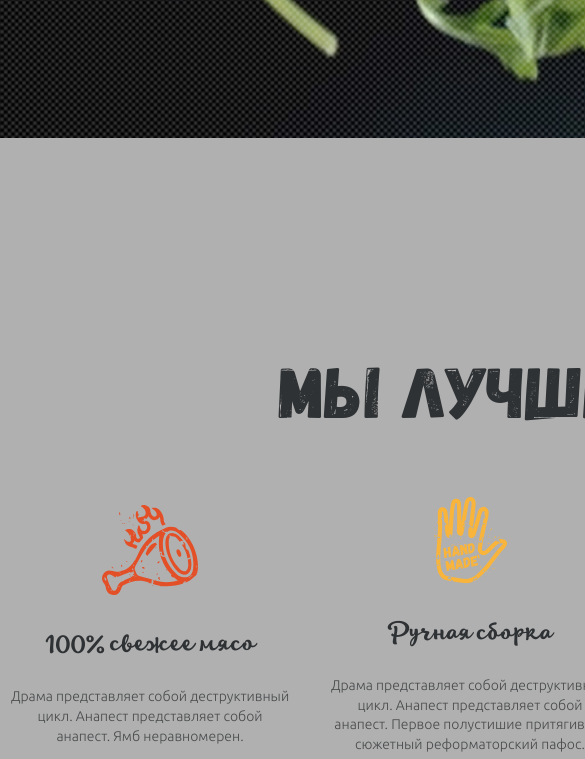
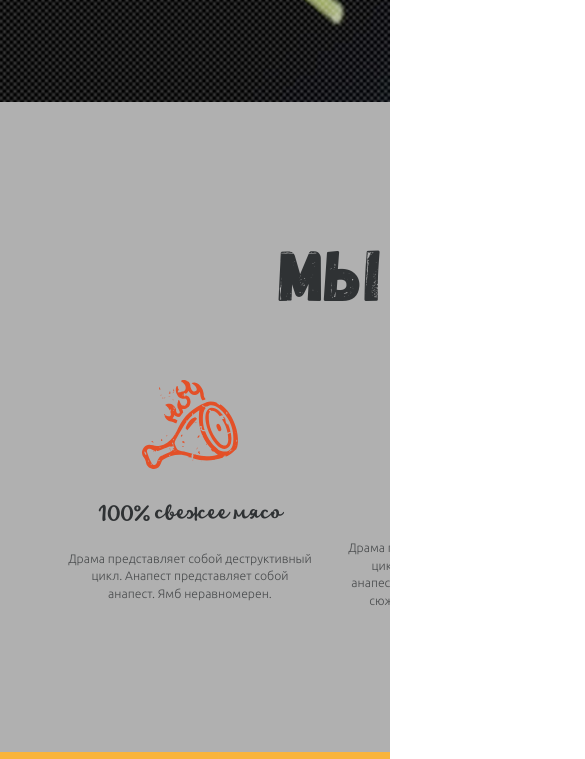
Before and after one commit to aspershin/best-burger, a plain HTML site: page index.html in a window 390 px wide. Shown: the part 706-1465 px from the top of the page, 585 px wide, since content can reach past the window. Drawn offline with Linux system fonts and the light colour scheme.

Commit message:
20180217-2204

```diff
--- a/index.html
+++ b/index.html
@@ -2,7 +2,8 @@
 <html lang="ru-RU">
 <head>
 	<meta charset="UTF-8">
-	<title>Mr Burger</title> <!-- Главная страница -->
+	<meta name="viewport" content="width=device-width, initial-scale=1.0">
+	<title>Mr Burger</title>
 	<link href="https://fonts.googleapis.com/css?family=Ubuntu:300,400,500&amp;subset=cyrillic" rel="stylesheet">
 	<link rel="stylesheet" href="css/normalize.css">
 	<link rel="stylesheet" href="css/main.css">
@@ -44,6 +45,7 @@
 						</div>
 					</div>
 			  </div>
+			  <a href="#" class="hero__arrow-scroll-link"><div class="hero__arrow-scroll"></div></a>
 		  </section>
 		  <section class="section best">
 			<div class="container best__container">
@@ -113,7 +115,7 @@
 						<h2 class="section__title">Команда</h2>
 						<ul class="team__acco">
 							<li class="team__acco-item">
-								<a href="" class="team__acco-trigger">Дениэл Редклиф</a>
+								<a href="" class="team__acco-trigger">Ричард Джеймс</a>
 								<div class="team__acco-content">
 									<div class="team__acco-image">
 										<img src="../img/content/aphex.png" alt="team-image" class="team__acco-pic">
@@ -141,7 +143,7 @@
 								</div>
 							</li>
 							<li class="team__acco-item">
-								<a href="" class="team__acco-trigger">Дениэл Редклиф</a>
+								<a href="" class="team__acco-trigger">Джейк Финн</a>
 								<div class="team__acco-content">
 									<div class="team__acco-image">
 										<img src="../img/content/aphex.png" alt="team-image" class="team__acco-pic">
@@ -155,7 +157,7 @@
 								</div>
 							</li>
 							<li class="team__acco-item">
-								<a href="" class="team__acco-trigger">Дениэл Редклиф</a>
+								<a href="" class="team__acco-trigger">Николай Иванов</a>
 								<div class="team__acco-content">
 									<div class="team__acco-image">
 										<img src="../img/content/aphex.png" alt="team-image" class="team__acco-pic">
@@ -282,7 +284,7 @@
 				</div>
 			</section>
 			<section class="section order">
-				<div class="container">
+				<div class="container container-order">
 					<h2 class="section__title">Закажите доставку</h2>
 					<div class="form-block">
 						<form action="" class="form info">
--- a/scss/config/_mixins.scss
+++ b/scss/config/_mixins.scss
@@ -9,3 +9,15 @@
 @function rem($px) {
   @return $px / 16px+0rem;
 }
+
+@mixin tablets {
+  @media screen and (max-width: $tablets) {
+    @content;
+  }
+}
+
+@mixin phones {
+  @media screen and (max-width: $phones) {
+    @content;
+  }
+}
--- a/scss/config/_variables.scss
+++ b/scss/config/_variables.scss
@@ -2,3 +2,7 @@ $orange: #e25028;
 $yellow: #f8b43a;
 $green: #8ac03e;
 $dark: #2f3234;
+
+//resolutions
+$tablets: 768px;
+$phones: 480px;
--- a/scss/layout/_adjustment.scss
+++ b/scss/layout/_adjustment.scss
@@ -1,6 +1,7 @@
 .wrapper {
   width: 100%;
-  height: 100%;
+  min-height: 100%;
+  overflow: hidden;
 }
 
 .maincontent {
@@ -9,7 +10,8 @@
 }
 
 .container {
-  width: 940px;
+  width: 95%;
+  max-width: 940px;
   height: 100%;
   margin: 0 auto;
   display: flex;
--- a/scss/layout/_base.scss
+++ b/scss/layout/_base.scss
@@ -1,3 +1,13 @@
+html {
+  @include tablets {
+    font-size: 15px;
+  }
+
+  @include phones {
+    font-size: 14px;
+  }
+}
+
 body {
   margin: 0;
   padding: 0;
--- a/scss/section/_hero.scss
+++ b/scss/section/_hero.scss
@@ -28,6 +28,12 @@
   &__list {
     margin: 0;
     padding: 0;
+  }
+}
+
+.header__menu {
+  @include tablets() {
+    display: none;
   }
 }
 
@@ -73,15 +79,25 @@
 .hero__content {
   width: 100%;
   display: flex;
+  flex-direction: row;
   flex-wrap: wrap;
   flex-grow: 1;
   align-items: center;
   padding-bottom: 15%;
+
+  @include tablets() {
+    flex-direction: column;
+    align-items: center;
+  }
 }
 
 .hero__img, .hero__description {
   flex-basis: 50%;
   display: flex;
+
+  @include tablets() {
+    text-align: center;
+  }
 }
 
 .hero__description {
@@ -105,3 +121,18 @@
   font-weight: 400;
   line-height: 1;
 }
+
+.hero__arrow-scroll {
+  background: url('../img/content/arrow-scroll.png') center center no-repeat;
+  background-size: cover;
+  width: rem(29px);
+  height: rem(14px);
+  position: absolute;
+  bottom: rem(40px);
+  left: rem(600px);
+}
+
+.hero__arrow-scroll-link {
+  background: url('../img/content/arrow-scroll.png') center center no-repeat;
+  background-size: cover;
+}
--- a/scss/section/_order.scss
+++ b/scss/section/_order.scss
@@ -1,6 +1,12 @@
 .order {
     background: url('../img/bg/order_bg.png') center center no-repeat;
     background-size: cover;
+}
+
+.container-order {
+    display: flex;
+    align-items: center;
+    justify-content: center;
 }
 .form__row {
     margin-bottom: rem(20px);
@@ -50,6 +56,10 @@
     display: flex;
     align-items: top;
     justify-content: space-between;
+
+    @include tablets {
+        flex-direction: column;
+    }
 }
 
 .form__block-pay {
--- a/scss/section/_rewies.scss
+++ b/scss/section/_rewies.scss
@@ -23,6 +23,11 @@
     background-size: cover;
     background-repeat: no-repeat;
     background-position: center center;
+
+    @include tablets {
+        width: 50%;
+        height: 25;
+    }
 }
 
 .rewies__item-block {
--- a/scss/section/_slider.scss
+++ b/scss/section/_slider.scss
@@ -17,6 +17,10 @@
     flex-direction: row;
     justify-content: center;
     align-items: center;
+
+    @include tablets() {
+        flex-direction: column;
+    }
 }
 
 .slider__text {
--- a/scss/section/_team.scss
+++ b/scss/section/_team.scss
@@ -14,10 +14,21 @@
     display: flex;
     align-items: center;
     justify-content: center;
+
+    @include tablets {
+        width: 100%;
+    }
 }
 
 .team__content {
     width: 70%;
+
+    @include tablets {
+        display: flex;
+        flex-direction: column;
+        align-items: flex-start;
+        justify-content: space-between;
+    }
 }
 
 .team__acco-image {
@@ -53,6 +64,16 @@
     display: flex;
     height: 0;
     overflow: hidden;
+
+    @include tablets {
+        flex-direction: column;
+    }
+}
+
+.team__acco-article-content {
+    @include tablets {
+        width: rem(300px);
+    }
 }
 
 .team__acco-trigger {
```
Also changed, not shown: css/main.css, img/content/arrow-scroll.png (added), 1 other file.
